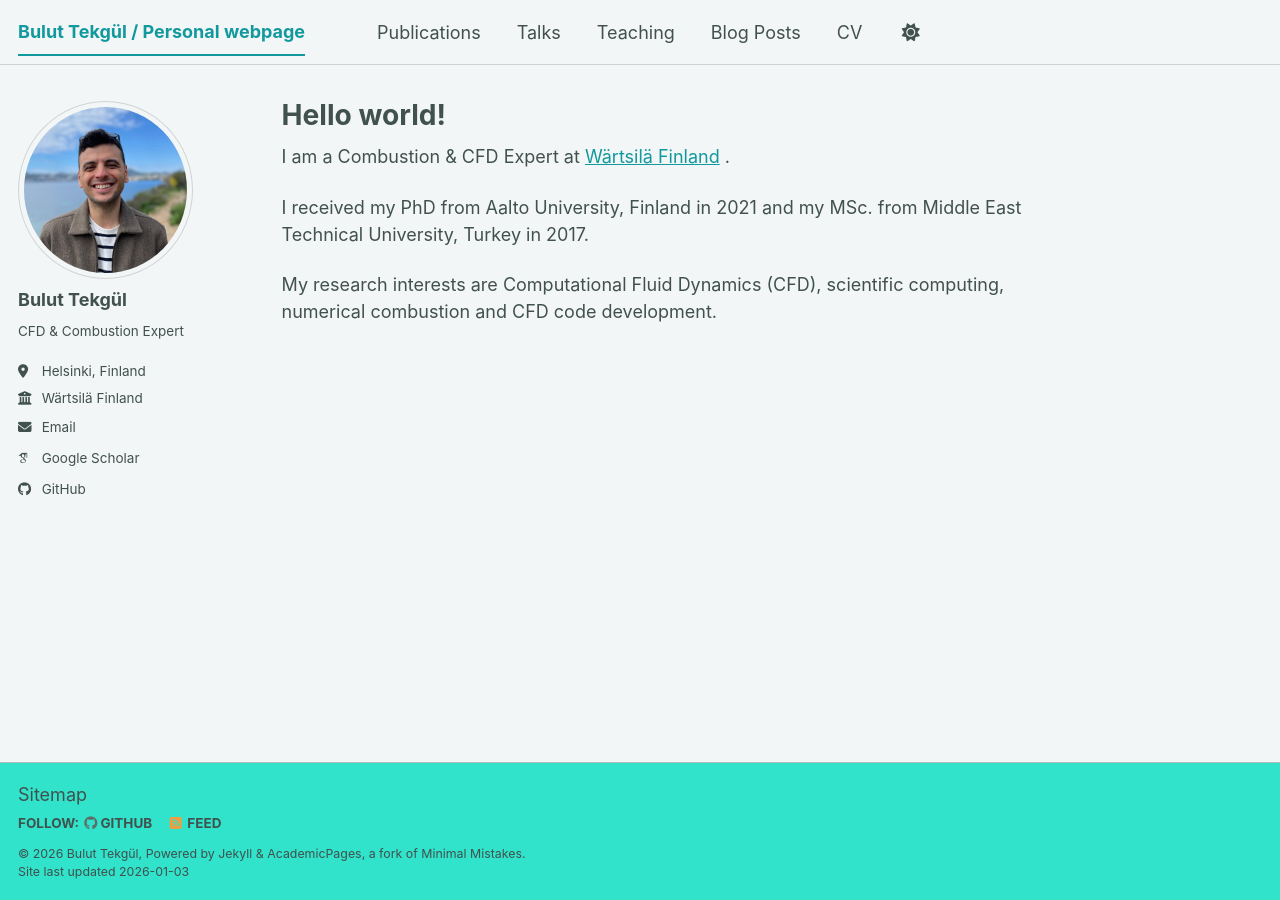
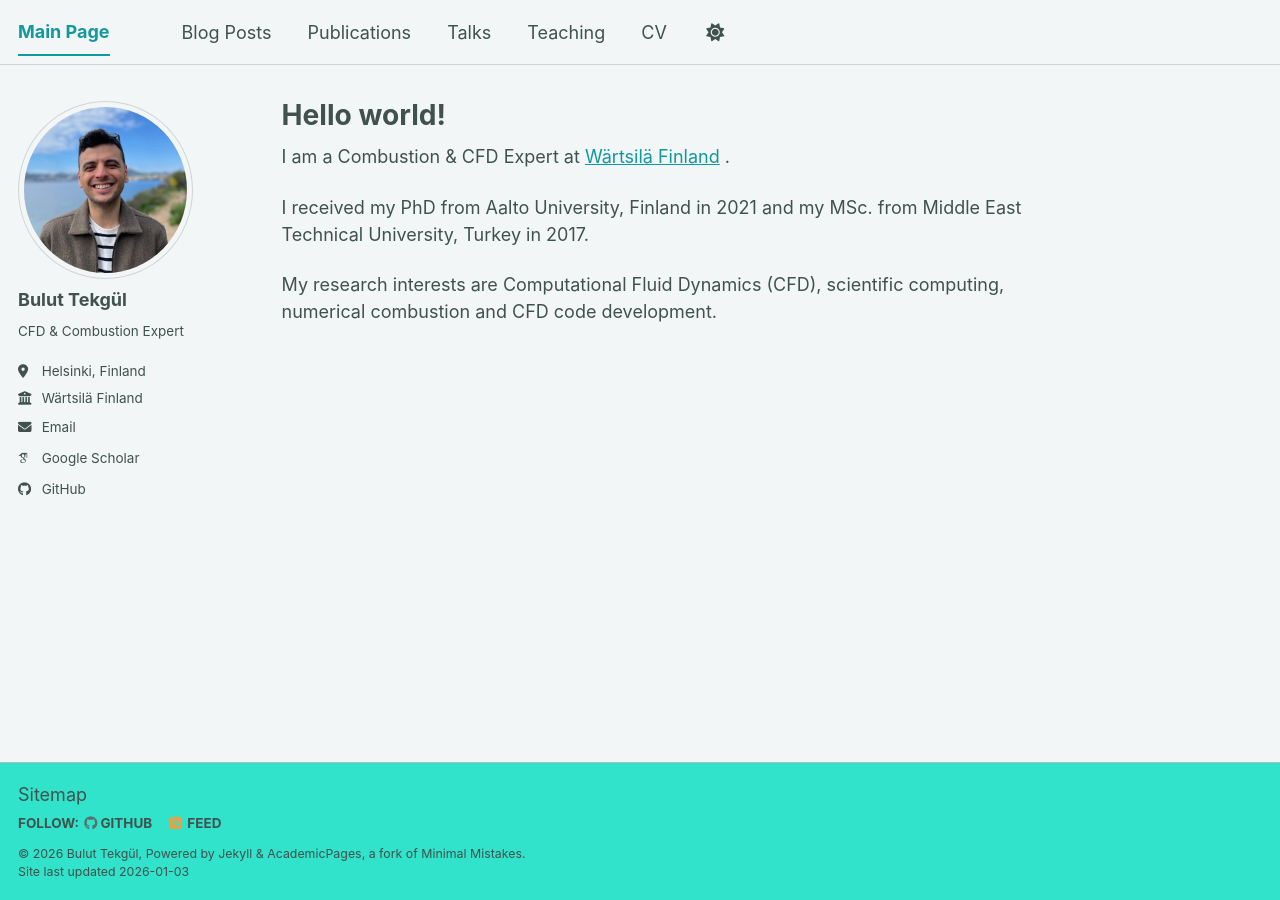
Before and after one commit to blttkgl/blttkgl.github.io, a Jekyll site: the page built from _pages/about.md, in a window 1280 px wide. Built offline with Jekyll 4.4.1, drawn with Linux system fonts in a browser that asks for light colours; some web fonts are replaced; a script bundle is joined from its source files by our own code; library files that are not in the unit come from our copies.

Commit message:
Change order of tabs and name of main page

```diff
--- a/_config.yml
+++ b/_config.yml
@@ -9,7 +9,7 @@
 # Basic Site Settings
 locale                   : "en-US"
 site_theme               : "mint" # The available themes options are "default", "air", "sunrise", "mint", "dirt" and "contrast"
-title                    : "Bulut Tekgül / Personal webpage"
+title                    : "Main Page"
 title_separator          : "-"
 name                     : &name "Bulut Tekgül"
 description              : &description "Bulut Tekgül's personal webpage"   # Update this with a general description of your site, this is the default if not overridden by a page
--- a/_data/navigation.yml
+++ b/_data/navigation.yml
@@ -8,6 +8,9 @@
 #      Markdown formatted page while the second is generated using JSON.
 
 main:
+  - title: "Blog Posts"
+    url: /year-archive/
+
   - title: "Publications"
     url: /publications/
 
@@ -20,9 +23,6 @@ main:
   #- title: "Portfolio"
   #  url: /portfolio/
 
-  - title: "Blog Posts"
-    url: /year-archive/
-
   - title: "CV"
     url: /cv-json/
 
```
